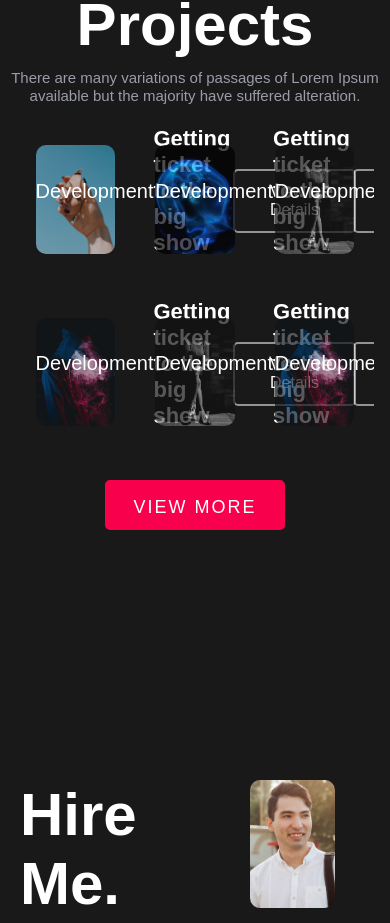
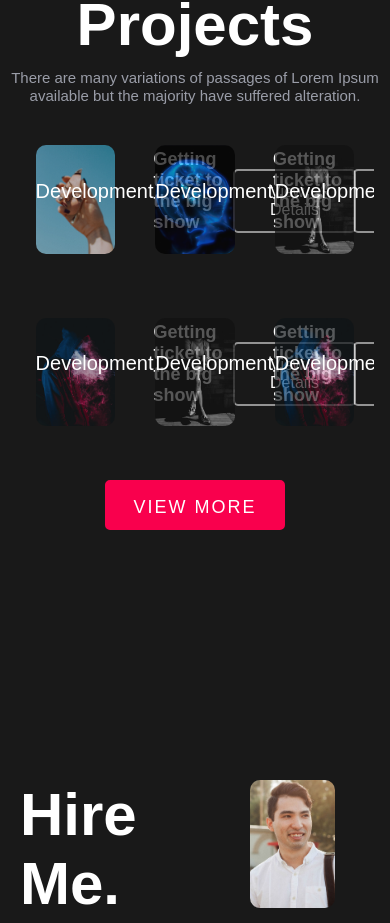
Before and after one commit to dkimd5/react-portfolio, a React (Create React App) app: page / in a window 390 px wide. Shown: the part 4494-5417 px from the top of the page. Built offline with nearby package versions, Linux system fonts and the light colour scheme.

Commit message:
1024 media query added for projects

```diff
--- a/src/Projects/Projects.css
+++ b/src/Projects/Projects.css
@@ -98,3 +98,14 @@ button.view__more:hover{
     border: 2px solid #f9004d;
     color: #f9004d!important;
 }
+
+@media only screen and (max-width: 1024px) {
+    h5.project__text {
+        font-weight: 400;
+        font-size: 20px;
+        padding-bottom: 20px;
+    }
+    h4.project__text {
+        font-size: 18px;
+    }
+}
```
